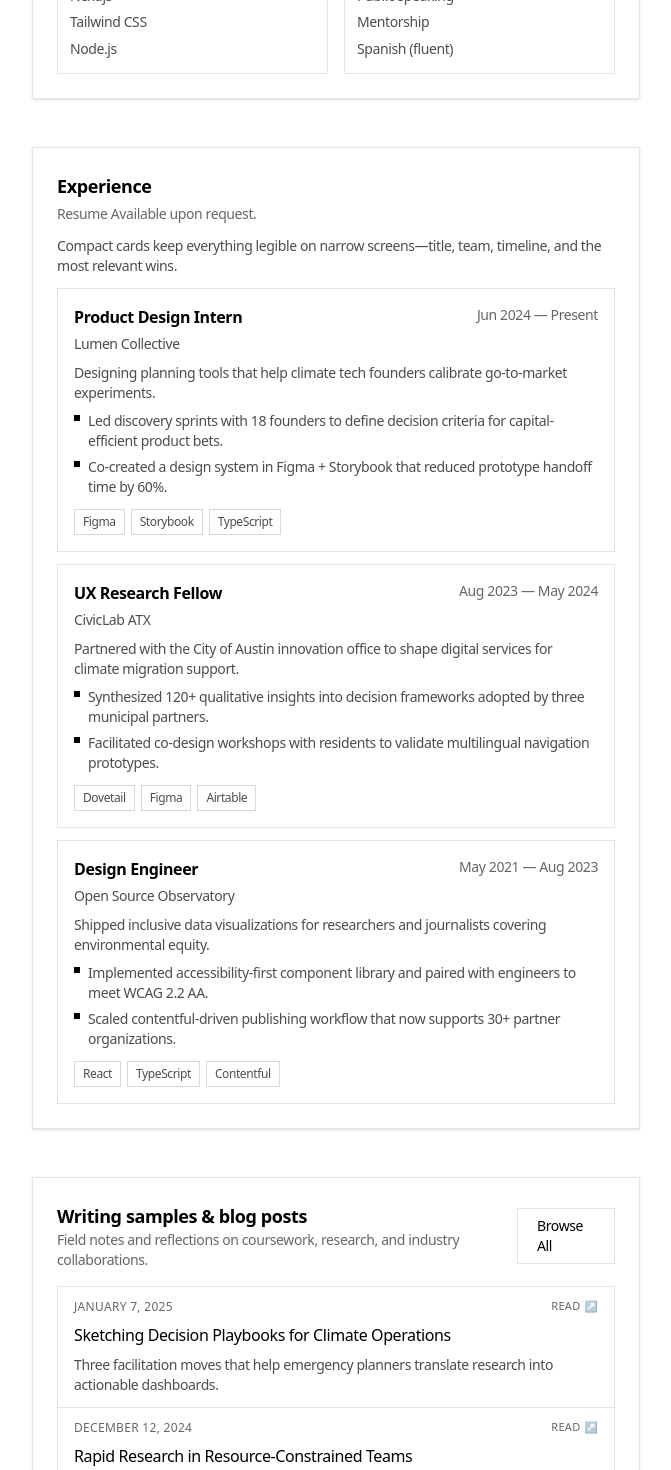
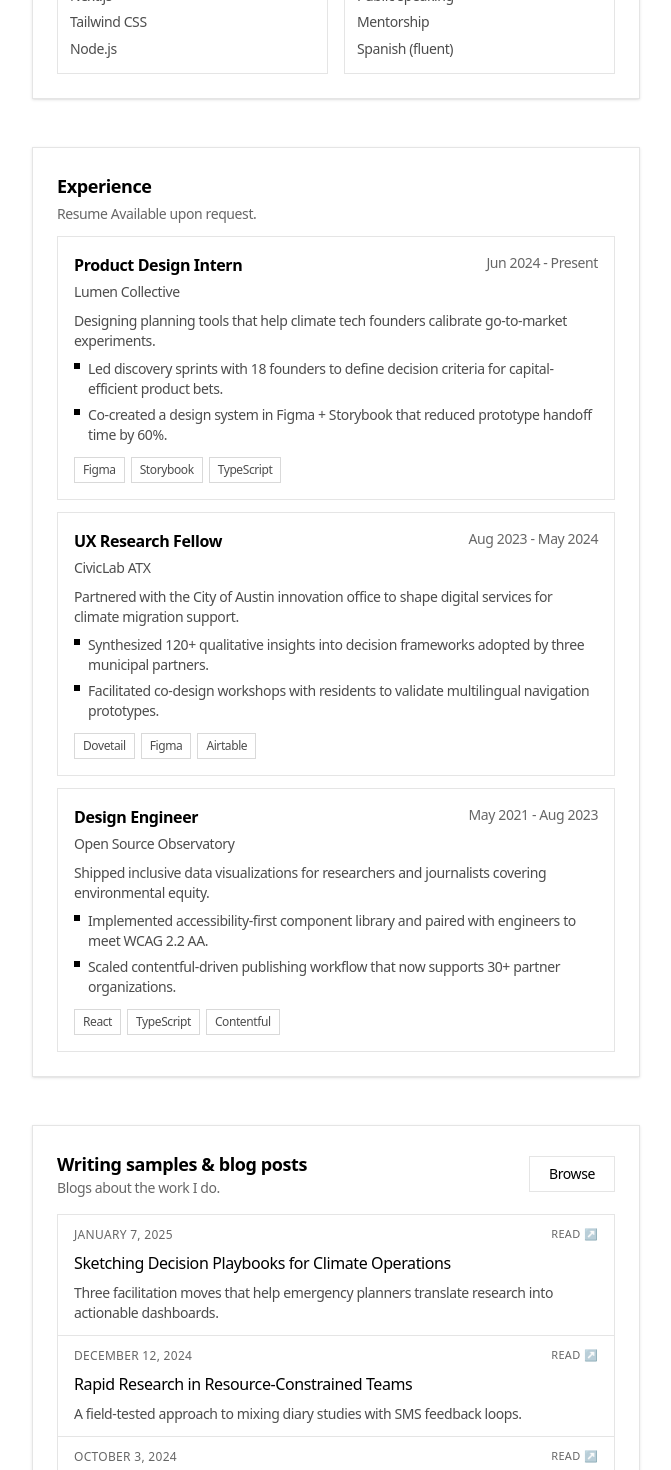
Before and after one commit to danlitvak/daniel_litvak, a Next.js app: page / in a window 1280 px wide. Shown: the part 2379-3849 px from the top of the page, without its empty margins (304-975 px from the left). Built offline with nearby package versions, Linux system fonts and the light colour scheme.

Commit message:
more few small changes

```diff
--- a/app/page.tsx
+++ b/app/page.tsx
@@ -259,9 +259,6 @@ export default function Personal() {
             </p>
           </div>
         </div>
-        <p className="mt-3 text-sm text-black/70 dark:text-white/70">
-          Compact cards keep everything legible on narrow screens—title, team, timeline, and the most relevant wins.
-        </p>
         <div className="mt-3 space-y-3">
           {WORK_EXPERIENCE.map((job) => (
             <div
@@ -281,7 +278,7 @@ export default function Personal() {
                   </a>
                 </div>
                 <p className="text-sm text-black/60 dark:text-white/60">
-                  {job.start} — {job.end}
+                  {job.start} - {job.end}
                 </p>
               </div>
               <p className="mt-2 text-sm text-black/70 dark:text-white/70">{job.summary}</p>
@@ -318,10 +315,10 @@ export default function Personal() {
           <div>
             <h2 className="text-lg font-semibold text-black dark:text-white">Writing samples & blog posts</h2>
             <p className="text-sm text-black/60 dark:text-white/60">
-              Field notes and reflections on coursework, research, and industry collaborations.
+              Blogs about the work I do.
             </p>
           </div>
-          <CTAButton href="/blog" label="Browse All" variant="secondary" />
+          <CTAButton href="/blog" label="Browse" variant="secondary" />
         </div>
         <div className="mt-4 divide-y divide-black/10 border border-black/10 dark:divide-white/10 dark:border-white/10">
           {BLOG_POSTS.map((post) => (
```
